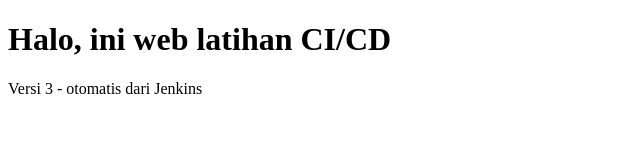
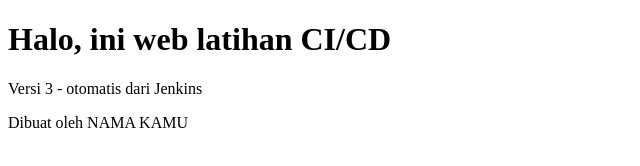
Before and after one commit to Rezafahmi17/latihan-cicd, a plain HTML site: page public/index.html in a window 1280 px wide. Shown: the whole page, without its empty margins (0-640 px from the left). Drawn offline with Linux system fonts and the light colour scheme.

Commit message:
Add footer with creator's name to index.html

```diff
--- a/public/index.html
+++ b/public/index.html
@@ -6,5 +6,6 @@
 <body>
 <h1>Halo, ini web latihan CI/CD</h1>
 <p> Versi 3 - otomatis dari Jenkins</p>
+  <footer>Dibuat oleh NAMA KAMU</footer>
 </body>
 </html>
```
